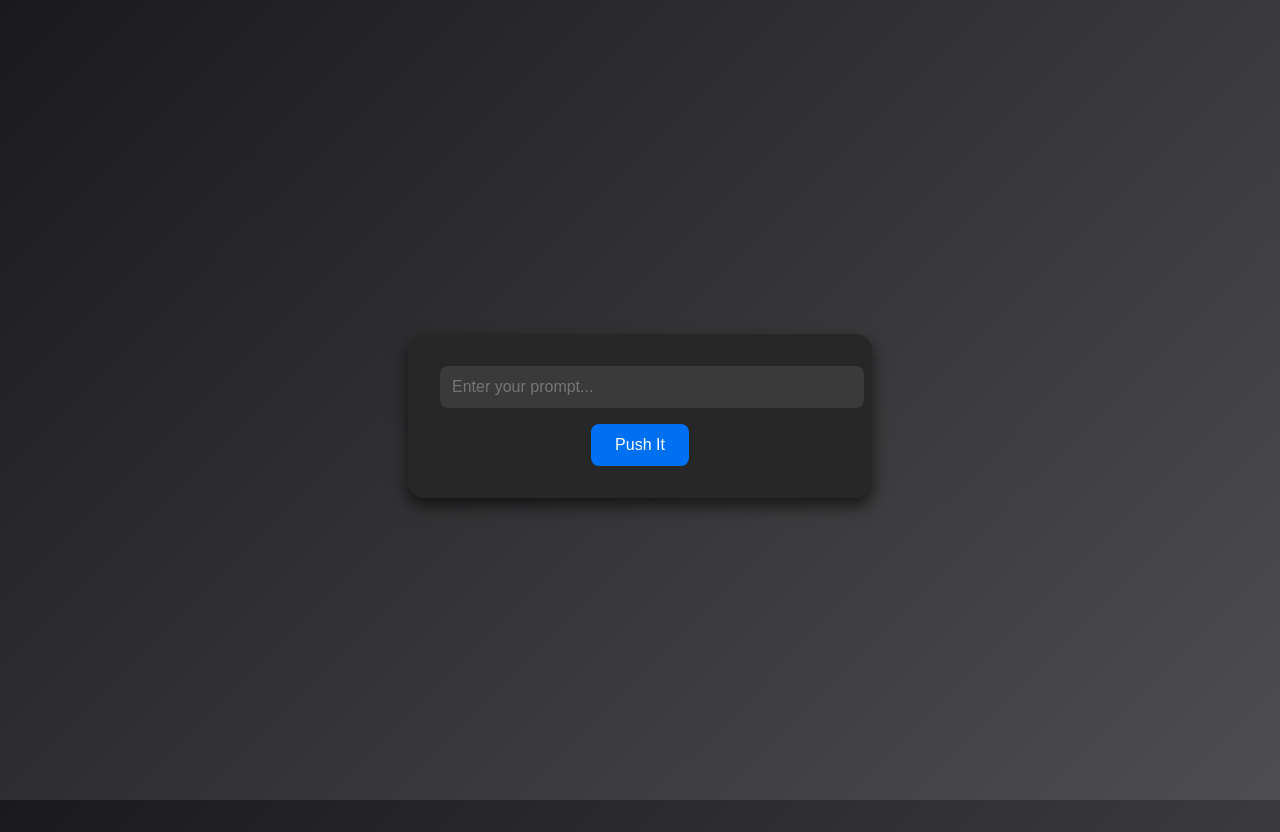
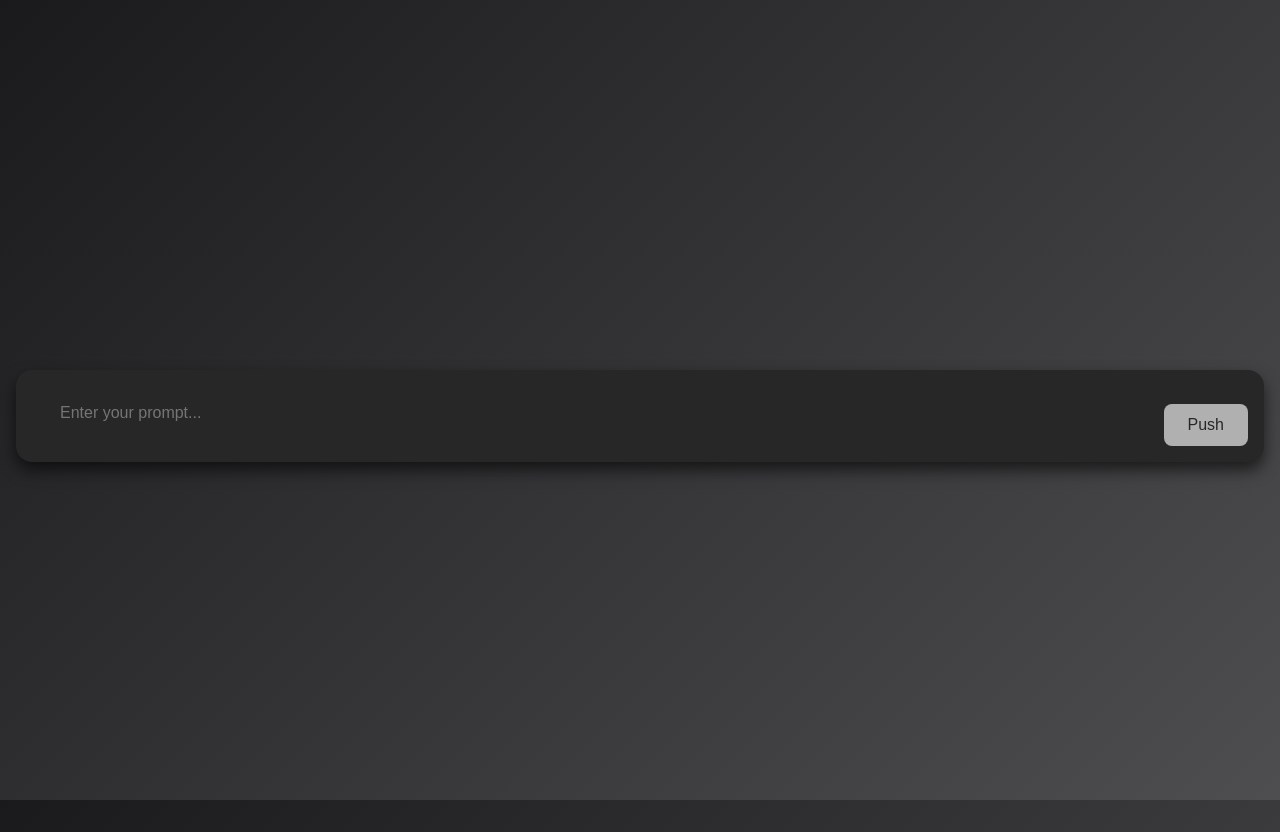
Before and after one commit to WallowWaz/push-mvp, a React (Create React App) app: page / in a window 1280 px wide. Built offline with nearby package versions, Linux system fonts and the light colour scheme.

Commit message:
Frontend Update v0.1

```diff
--- a/src/App.css
+++ b/src/App.css
@@ -26,28 +26,45 @@ body, html {
   box-shadow: 0 8px 16px rgba(0, 0, 0, 0.6);
   background-color: #272727;
   width: 100%;
-  max-width: 400px;
+  max-width: 100%; /* Removed fixed max-width */
+  position: relative; /* Establish positioning context for button */
 }
 
 /* Input field styling */
 .input-field {
   width: 100%;
-  padding: 0.75rem;
-  margin-bottom: 1rem;
-  border: none;
-  border-radius: 8px;
-  background-color: #3a3a3a;
+  display: block;
+  margin: 0; /* Flush with container */
+  padding: 0.1rem 0.75rem 0.5rem 0.75rem; /* Minimal top padding to push text to the top */
+  background-color: transparent;  /* Seamless with app box */
+  border: none; /* No borders */
   color: #f5f5f5;
   font-size: 1rem;
+  text-align: left; /* Align text to the left */
+  box-sizing: border-box;
+}
+
+/* Remove focus outline and glowing effect */
+.input-field:focus {
+  outline: none;
+  box-shadow: none;
+}
+
+/* Placeholder styling */
+.input-field::placeholder {
+  text-align: left; /* Align placeholder text to the left */
 }
 
 /* Push It button styling */
 .push-button {
+  position: absolute; /* Lock button's position within .app-box */
+  bottom: 1rem;       /* Distance from bottom */
+  right: 1rem;        /* Distance from right */
   padding: 0.75rem 1.5rem;
   border: none;
   border-radius: 8px;
-  background-color: #0070f3;
-  color: #fff;
+  background-color: #b0b0b0;  /* More grey background */
+  color: #272727; /* Dark text for contrast */
   font-size: 1rem;
   cursor: pointer;
   transition: box-shadow 0.3s ease, transform 0.3s ease;
@@ -55,7 +72,7 @@ body, html {
 
 /* Button hover effect */
 .push-button:hover {
-  box-shadow: 0 0 12px 4px #00e6ff;
+  box-shadow: 0 0 12px 4px #ffffff; /* White glowing effect */
   transform: translateY(-2px);
 }
 
@@ -92,6 +109,6 @@ body, html {
     padding: 0.75rem;
   }
   .input-field {
-    padding: 0.75rem;
+    padding: 0.25rem 0.75rem 0.5rem 0.75rem;
   }
 }
--- a/src/App.js
+++ b/src/App.js
@@ -32,7 +32,7 @@ function App() {
           disabled={loading || prompt.trim() === ""}
           className="push-button"
         >
-          Push It
+          Push
         </button>
         {loading && <div className="loading">Loading...</div>}
         {appReady && (
```
